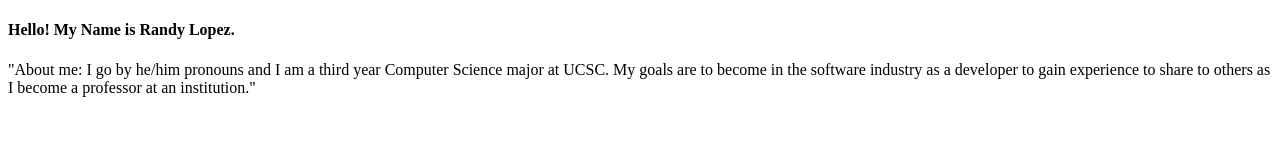
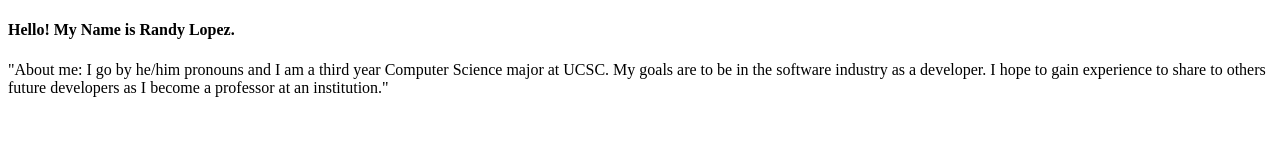
Before and after one commit to rndlpz/website, a plain HTML site: page index.html in a window 1280 px wide. Drawn offline with Linux system fonts and the light colour scheme.

Commit message:
Update index.html

```diff
--- a/index.html
+++ b/index.html
@@ -2,13 +2,13 @@
 <html>
     <head>
          <link href="//fonts.googleapis.com/css?family=Raleway:400,300,600" rel="stylesheet" type="text/css">
-         <title>My Personal Website</title>
+         <title>Randy's Website</title>
     </head>
     <body>
         <h4>Hello! My Name is Randy Lopez.</h4>
         <p>"About me: I go by he/him pronouns and I am a third year Computer Science major at UCSC.
-        My goals are to become in the software industry as a developer to gain experience to share
-        to others as I become a professor at an institution."
+        My goals are to be in the software industry as a developer. I hope to gain experience to share
+        to others future developers as I become a professor at an institution."
         </p>
     </body>
 </html>
```
